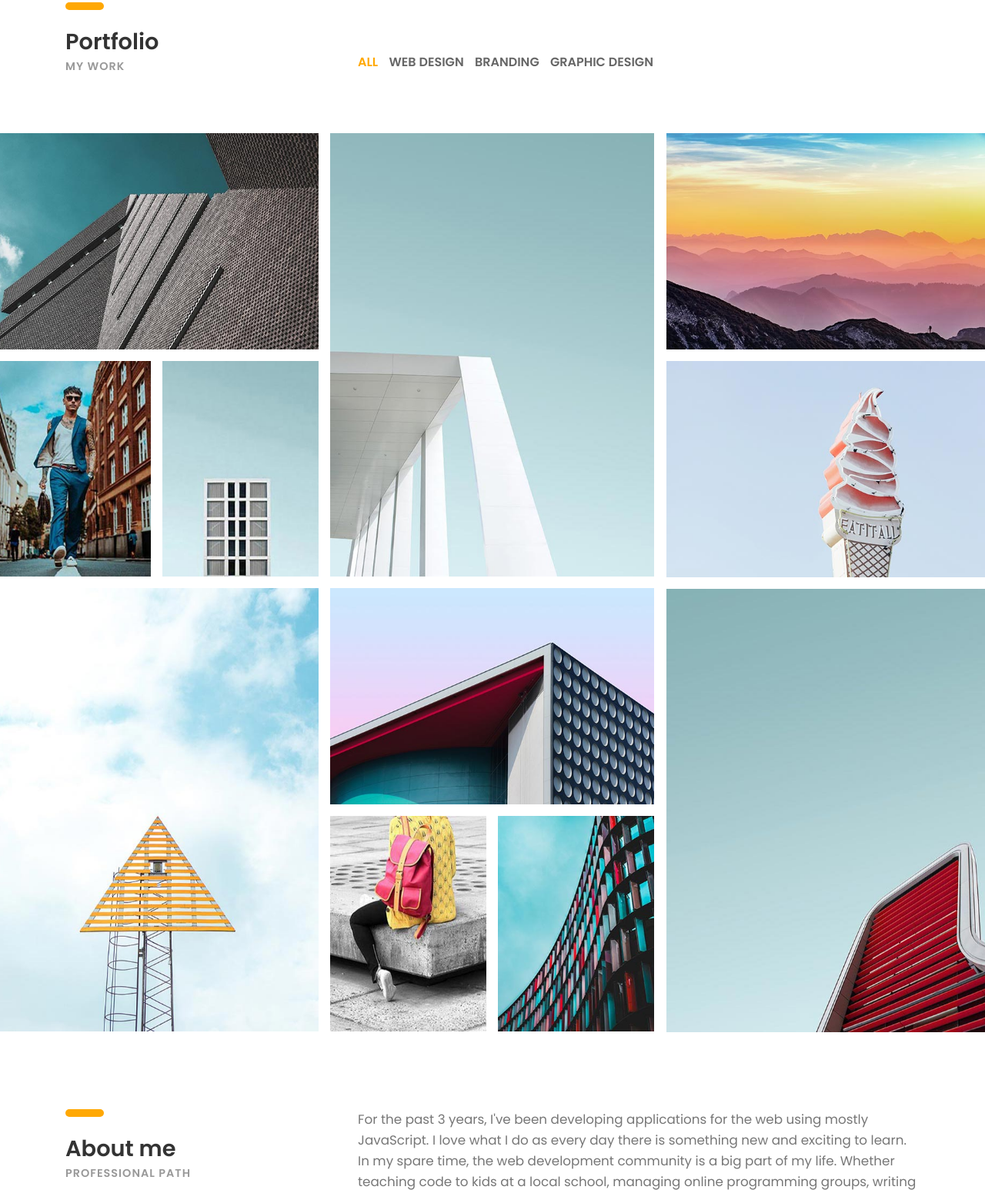
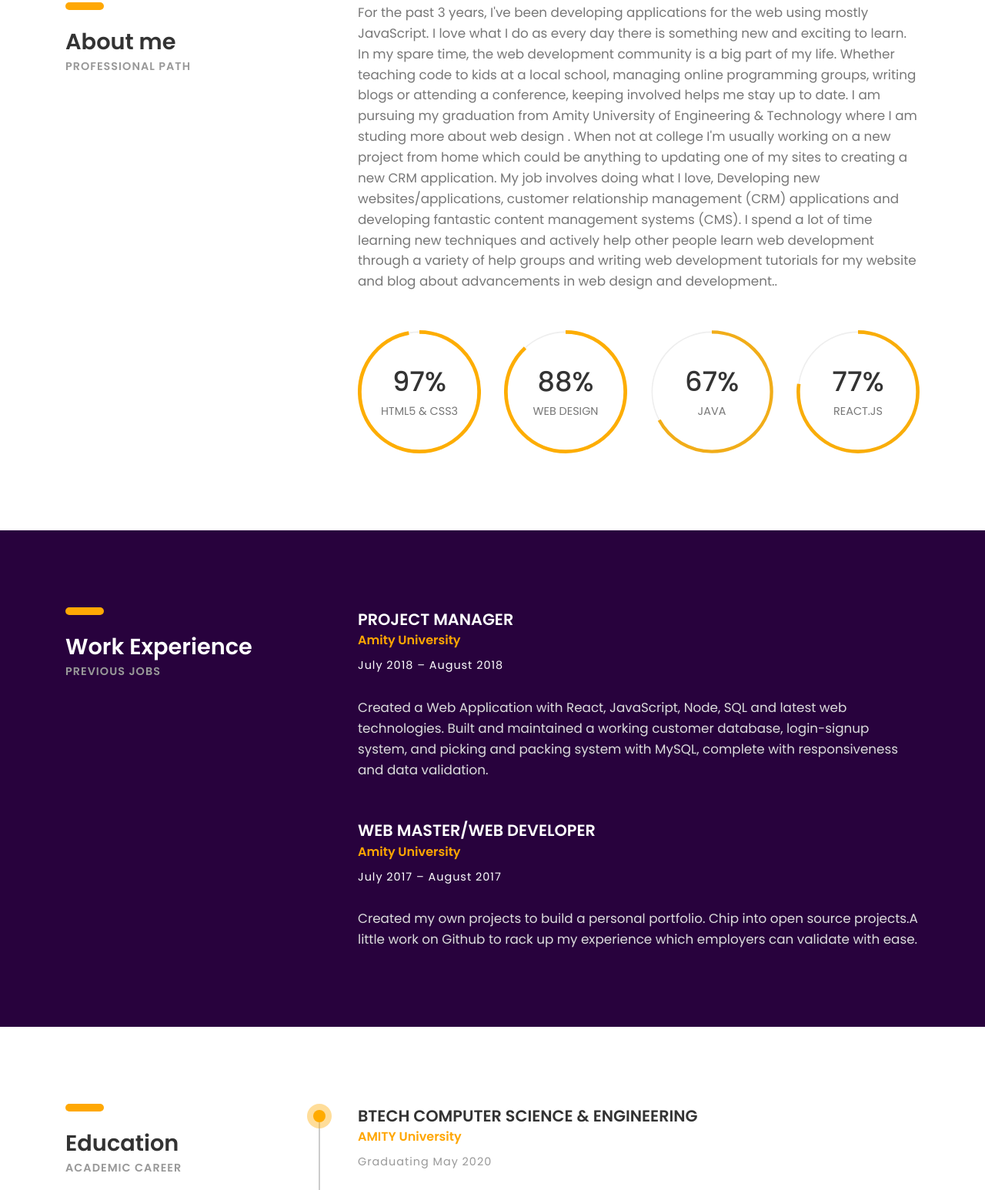
Before and after one commit to abhimetro/abhimetro.github.io, a plain HTML site: page index.html in a window 1280 px wide. Shown: the part 786-2332 px from the top of the page at 77% size. Drawn offline with Linux system fonts and the light colour scheme; files whose address does not match are found by name.

Commit message:
important changes

```diff
--- a/index.html
+++ b/index.html
@@ -93,82 +93,6 @@
 		</div><!-- container -->
 	</section><!-- intro-section -->
 
-	<section class="portfolio-section section">
-		<div class="container">
-			<div class="row">
-				<div class="col-sm-4">
-					<div class="heading">
-						<h3><b>Portfolio</b></h3>
-						<h6 class="font-lite-black"><b>MY WORK</b></h6>
-					</div>
-				</div><!-- col-sm-4 -->
-				<div class="col-sm-8">
-					<div class="portfolioFilter clearfix margin-b-80">
-						<a href="#" data-filter="*" class="current"><b>ALL</b></a>
-						<a href="#" data-filter=".web-design"><b>WEB DESIGN</b></a>
-						<a href="#" data-filter=".branding"><b>BRANDING</b></a>
-						<a href="#" data-filter=".graphic-design"><b>GRAPHIC DESIGN</b></a>
-					</div><!-- portfolioFilter -->
-				</div><!-- col-sm-8 -->
-			</div><!-- row -->
-		</div><!-- container -->
-
-		<div class="portfolioContainer">
-
-			<div class="p-item web-design">
-				<a href="images/portfolio-1-600x400.jpg" data-fluidbox>
-					<img src="images/portfolio-1-600x400.jpg" alt=""></a>
-			</div><!-- p-item -->
-
-			<div class="p-item branding graphic-design">
-				<a href="images/portfolio-7-600x800.jpg" data-fluidbox>
-					<img src="images/portfolio-7-600x800.jpg" alt=""></a>
-			</div><!-- p-item -->
-
-			<div class="p-item web-design">
-				<a href="images/portfolio-2-600x400.jpg" data-fluidbox>
-					<img src="images/portfolio-2-600x400.jpg" alt=""></a>
-			</div><!-- p-item -->
-
-			<div class="p-item p-item-2 graphic-design">
-				<a class="img" href="images/portfolio-8-300x400.jpg" data-fluidbox>
-					<img src="images/portfolio-8-300x400.jpg" alt=""></a>
-				<a class="img" href="images/portfolio-9-300x400.jpg" data-fluidbox>
-					<img src="images/portfolio-9-300x400.jpg" alt=""></a>
-			</div><!-- p-item -->
-
-			<div class="p-item branding graphic-design">
-				<a href="images/portfolio-3-600x400.jpg" data-fluidbox>
-					<img src="images/portfolio-3-600x400.jpg" alt=""></a>
-			</div><!-- p-item -->
-
-			<div class="p-item graphic-design web-design">
-				<a href="images/portfolio-4-600x400.jpg" data-fluidbox>
-					<img src="images/portfolio-4-600x400.jpg" alt=""></a>
-			</div><!-- p-item -->
-
-			<div class="p-item  graphic-design branding">
-				<a href="images/portfolio-5-600x800.jpg" data-fluidbox>
-					<img src="images/portfolio-5-600x800.jpg" alt=""></a>
-			</div><!-- p-item -->
-
-			<div class="p-item web-design branding">
-				<a href="images/portfolio-6-600x800.jpg" data-fluidbox>
-					<img src="images/portfolio-6-600x800.jpg" alt=""></a>
-			</div><!-- p-item -->
-
-			<div class="p-item p-item-2 graphic-design">
-				<a class="img" href="images/portfolio-10-300x400.jpg" data-fluidbox>
-					<img src="images/portfolio-10-300x400.jpg" alt=""></a>
-				<a class="img" href="images/portfolio-11-300x400.jpg" data-fluidbox>
-					<img src="images/portfolio-11-300x400.jpg" alt=""></a>
-			</div><!-- p-item -->
-
-		</div><!-- portfolioContainer -->
-
-	</section><!-- portfolio-section -->
-
-
 	<section class="about-section section">
 		<div class="container">
 			<div class="row">
@@ -248,11 +172,6 @@
 						<h5 class="font-yellow"><b>Amity University</b></h5>
 						<h6 class="margin-t-10">July 2018 – August 2018</h6>
 						<p class="font-semi-white margin-tb-30">Created a Web Application with React, JavaScript, Node, SQL and latest web technologies. Built and maintained a working customer database, login-signup system, and picking and packing system with MySQL, complete with responsiveness and data validation.</p>
-						<ul class="list margin-b-30">
-							<li>Duis non volutpat arcu, eu mollis tellus.</li>
-							<li>Quis consequat nulla effi citur at.</li>
-							<li>Sed finibus aliquam neque sit.</li>
-						</ul>
 					</div><!-- experience -->
 
 					<div class="experience margin-b-50">
@@ -261,11 +180,6 @@
 						<h6 class="margin-t-10">July 2017 – August 2017</h6>
 						<p class="font-semi-white margin-tb-30">Created my own projects to build a personal portfolio.
 								Chip into open source projects.A little work on Github to rack up my experience which employers can validate with ease.</p>
-						<ul class="list margin-b-30">
-							<li>Duis non volutpat arcu, eu mollis tellus.</li>
-							<li>Quis consequat nulla effi citur at.</li>
-							<li>Sed finibus aliquam neque sit.</li>
-						</ul>
 					</div><!-- experience -->
 
 				</div><!-- col-sm-8 -->
@@ -287,32 +201,34 @@
 					<div class="education-wrapper">
 						<div class="education margin-b-50">
 							<h4><b>BTECH COMPUTER SCIENCE & ENGINEERING</b></h4>
-							<h5 class="font-yellow"><b>UCLA - SCIENCE AND ENGINEERING</b></h5>
+							<h5 class="font-yellow"><b>AMITY University</b></h5>
 							<h6 class="font-lite-black margin-t-10">Graduating May 2020</h6>
-							<p class="margin-tb-30">•	Favorite area of study: Web Development.
-									•	Favorite class: Machine Learning for Better Data Management.
-									•	Extracurricular project: Built a Fully Responsive Web Application
-									•	Wrote a popular column on coding for a company.
-									</p>
+							<ul class="margin-tb-30">
+								    <li>•  Favorite area of study: Web Development.<li>
+									<li>•  Favorite class: Machine Learning for Better Data Management.
+									<li>•  Extracurricular project: Built a Fully Responsive Web Application
+									<li>•  Wrote a popular column on coding for a company.
+							</ul>
 						</div><!-- education -->
 
 						<div class="education margin-b-50">
 							<h4><b>EBIZ</b></h4>
 							<h5 class="font-yellow"><b>Network Marketing</b></h5>
 							<h6 class="font-lite-black margin-t-10">GRADUATED IN MAY 2018(6 MONTHS)</h6>
-							<p class="margin-tb-30">1.	Lead a team of 50+ people.
-									2.	Responsible for daily presentations and followup in the company.
-									3.	Business is a relationship-based , so I learnt a lot.
-									4.	Think analytically about the network.
-									</p>
+							<ul class="margin-tb-30">
+								<li>Lead a team of 50+ people.</li>
+                                <li>Responsible for daily presentations and followup in the company.</li>
+								<li>Business is a relationship-based,so I learnt a lot.</li>
+								<li>Think analytically about the network.</li>
+							</ul>
 						</div><!-- education -->
 
 						<div class="education margin-b-50">
 							<h4><b>High School</b></h4>
 							<h5 class="font-yellow"><b>Sainik School Ghorakhal</b></h5>
-							<h6 class="font-lite-black margin-t-10">GRADUATED IN MAY 2008(4 YEARS)</h6>
+							<h6 class="font-lite-black margin-t-10">GRADUATED IN MAY 2015(4 YEARS)</h6>
 							<p class="margin-tb-30">
-								    •	10th CBSE 83.6%
+								    •	10th CBSE 83.6%<br>
 									•	12th CBSE 80%
 									 </p>
 						</div><!-- education -->
@@ -343,14 +259,14 @@
 
 				<div class="col-sm-6 col-md-6 col-lg-3">
 					<div class="counter margin-b-30">
-						<h1 class="title"><b><span class="counter-value" data-duration="700" data-count="311">0</span></b></h1>
+						<h1 class="title"><b><span class="counter-value" data-duration="700" data-count="289">0</span></b></h1>
 						<h5 class="desc"><b>Satisfied Clients</b></h5>
 					</div><!-- counter -->
 				</div><!-- col-md-3-->
 
 				<div class="col-sm-6 col-md-6 col-lg-3">
 					<div class="counter margin-b-30">
-						<h1 class="title"><b><span class="counter-value" data-duration="2000" data-count="732">0</span></b></h1>
+						<h1 class="title"><b><span class="counter-value" data-duration="2000" data-count="315">0</span></b></h1>
 						<h5 class="desc"><b>Finished Projects</b></h5>
 					</div><!-- margin-b-30 -->
 				</div><!-- col-md-3-->
@@ -362,7 +278,7 @@
 	<footer>
 		<p class="copyright">
 			<!-- Link back to Colorlib can't be removed. Template is licensed under CC BY 3.0. -->
-Copyright &copy;<script>document.write(new Date().getFullYear());</script> All rights reserved |<i class="ion-heart" aria-hidden="true"></i> by <a href="https://theletstream.com" target="_blank">Colorlib</a>
+Copyright &copy;<script>document.write(new Date().getFullYear());</script> All rights reserved |<i class="ion-heart" aria-hidden="true"></i> by <a href="https://theletstream.com" target="_blank">Letstream</a>
 
 		</p>
 
```
Also changed, not shown: images/slider-1-1920x1080.jpg.
